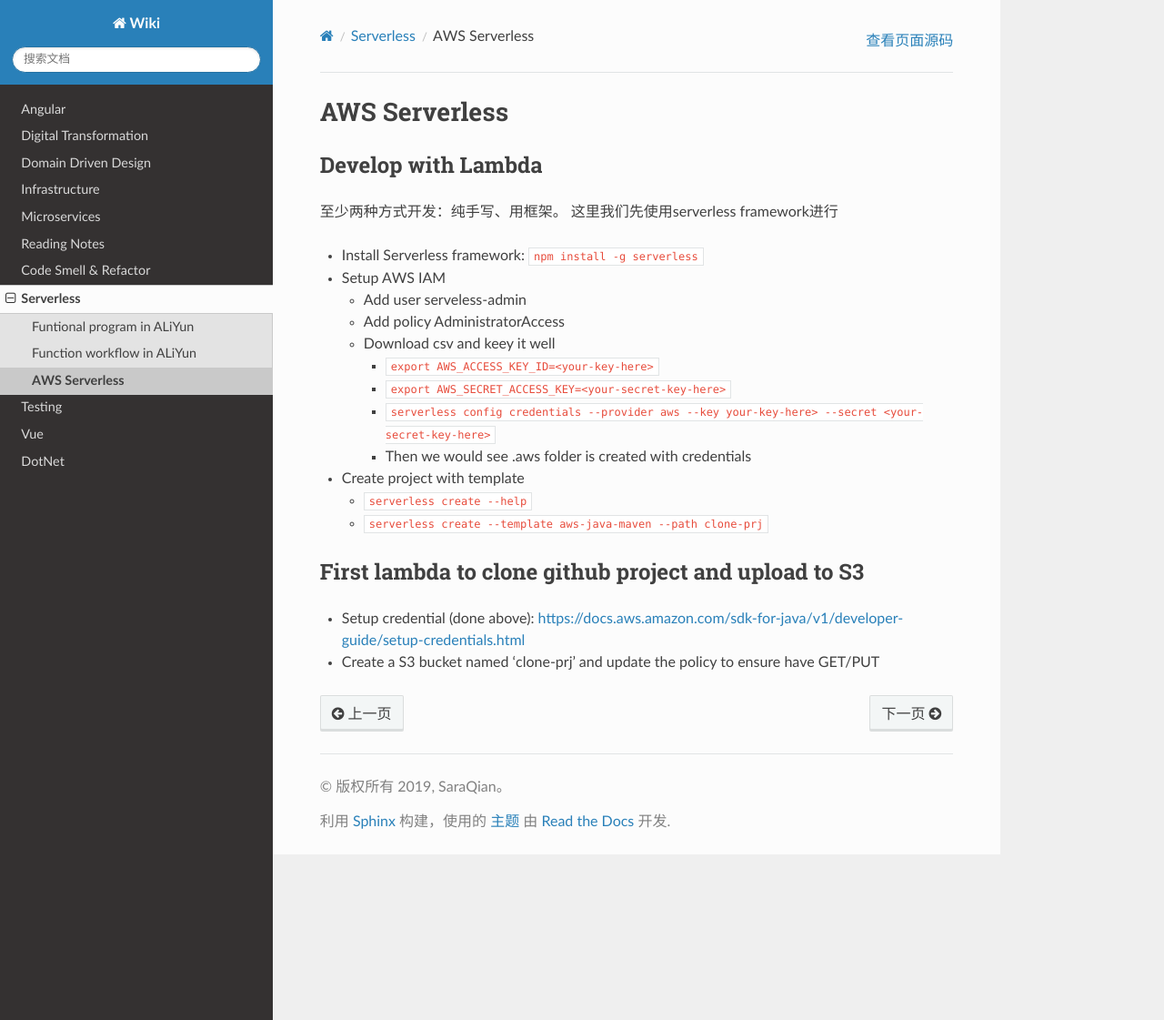
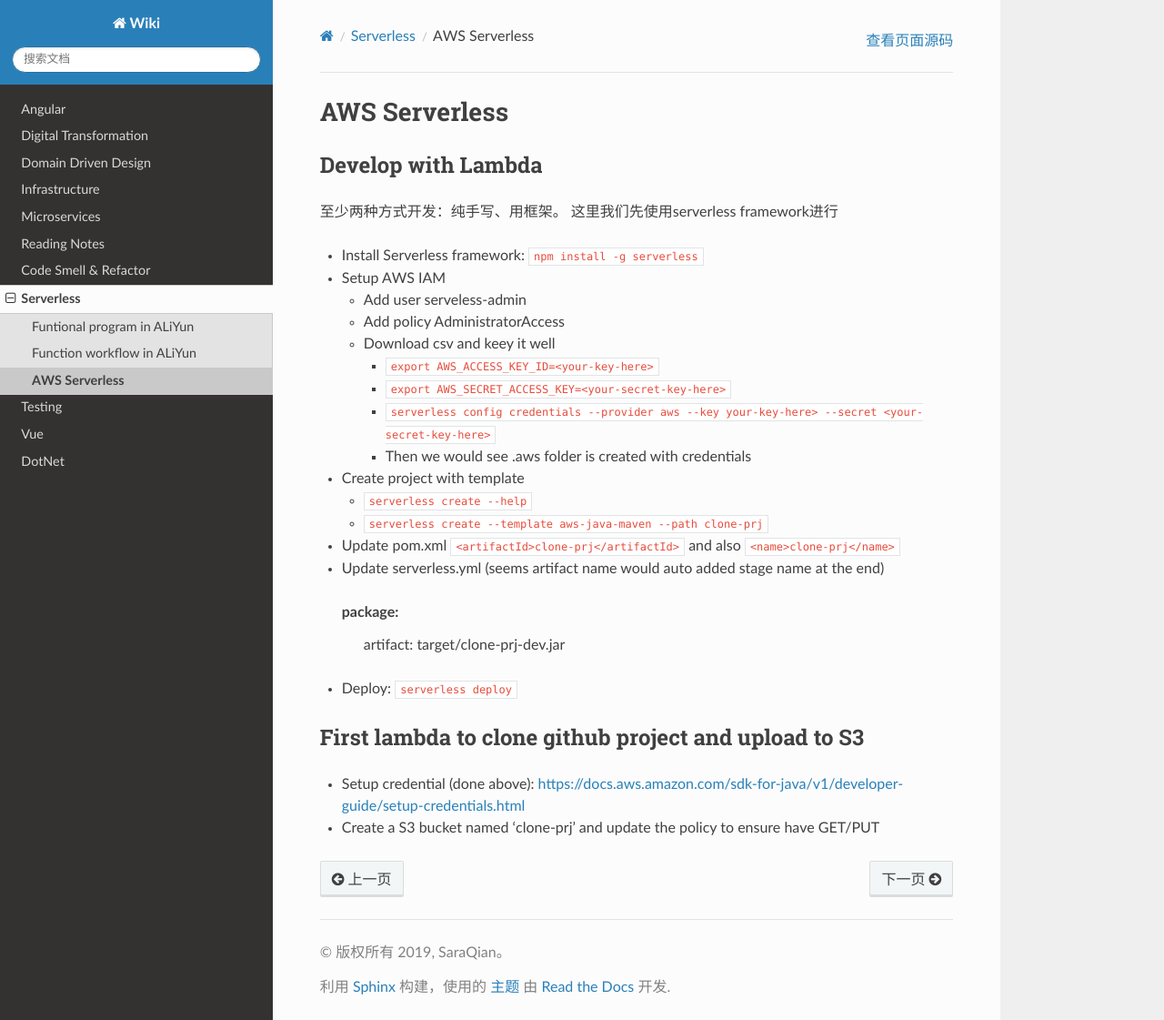
Before and after one commit to abigail830/Sphinx_wiki, a Sphinx documentation site: the page built from source/Serverless/aws_serverless.rst, in a window 1280 px wide and 1121 px high. Shown: the whole window at 91% size. Built offline with Sphinx 7.4.7 and the Read the Docs theme 2.0.0, drawn with Linux system fonts in a browser that asks for light colours.

Commit message:
Update aws_serverless.rst

```diff
--- a/source/Serverless/aws_serverless.rst
+++ b/source/Serverless/aws_serverless.rst
@@ -24,6 +24,14 @@ Develop with Lambda
   - ``serverless create --help``
   - ``serverless create --template aws-java-maven --path clone-prj``
 
+* Update pom.xml ``<artifactId>clone-prj</artifactId>`` and also ``<name>clone-prj</name>``
+* Update serverless.yml (seems artifact name would auto added stage name at the end) ::
+
+ package:
+  artifact: target/clone-prj-dev.jar
+
+* Deploy: ``serverless deploy``
+
 
 First lambda to clone github project and upload to S3
 --------------------------------------------------------
```
